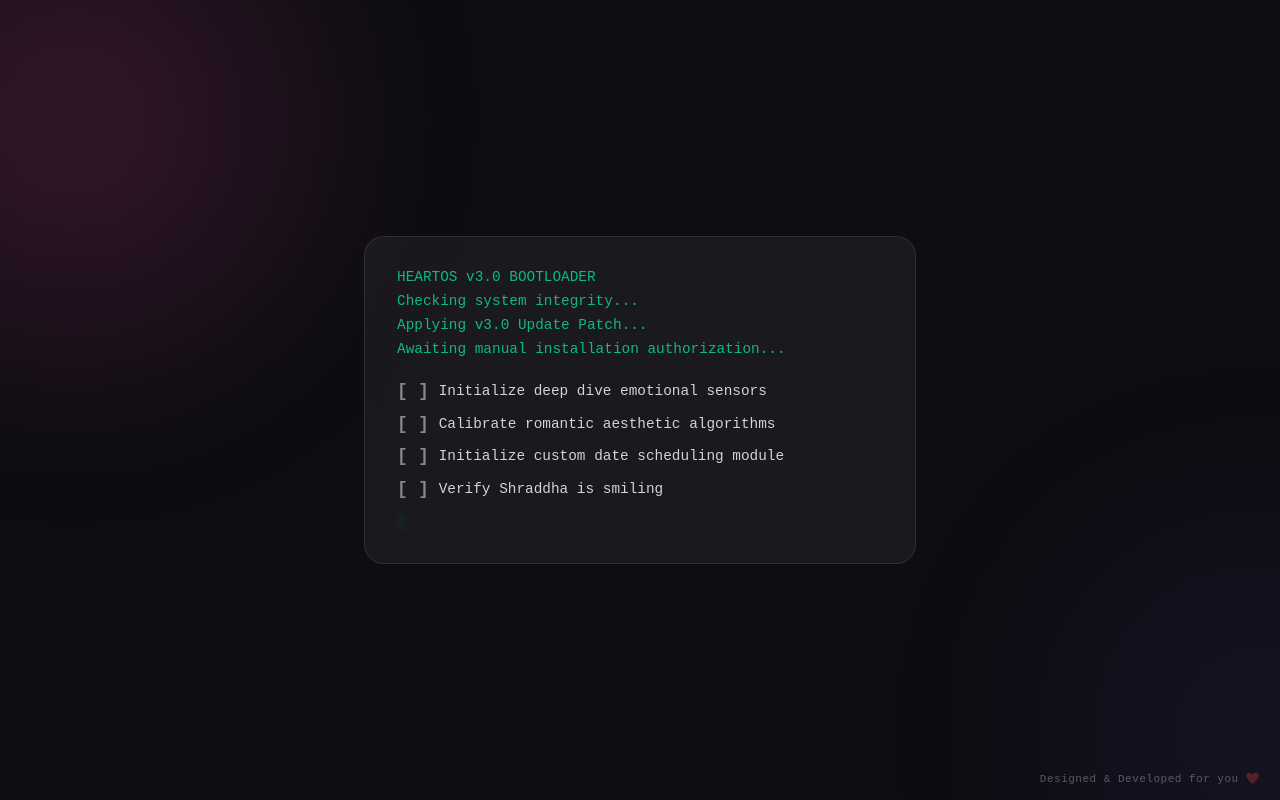
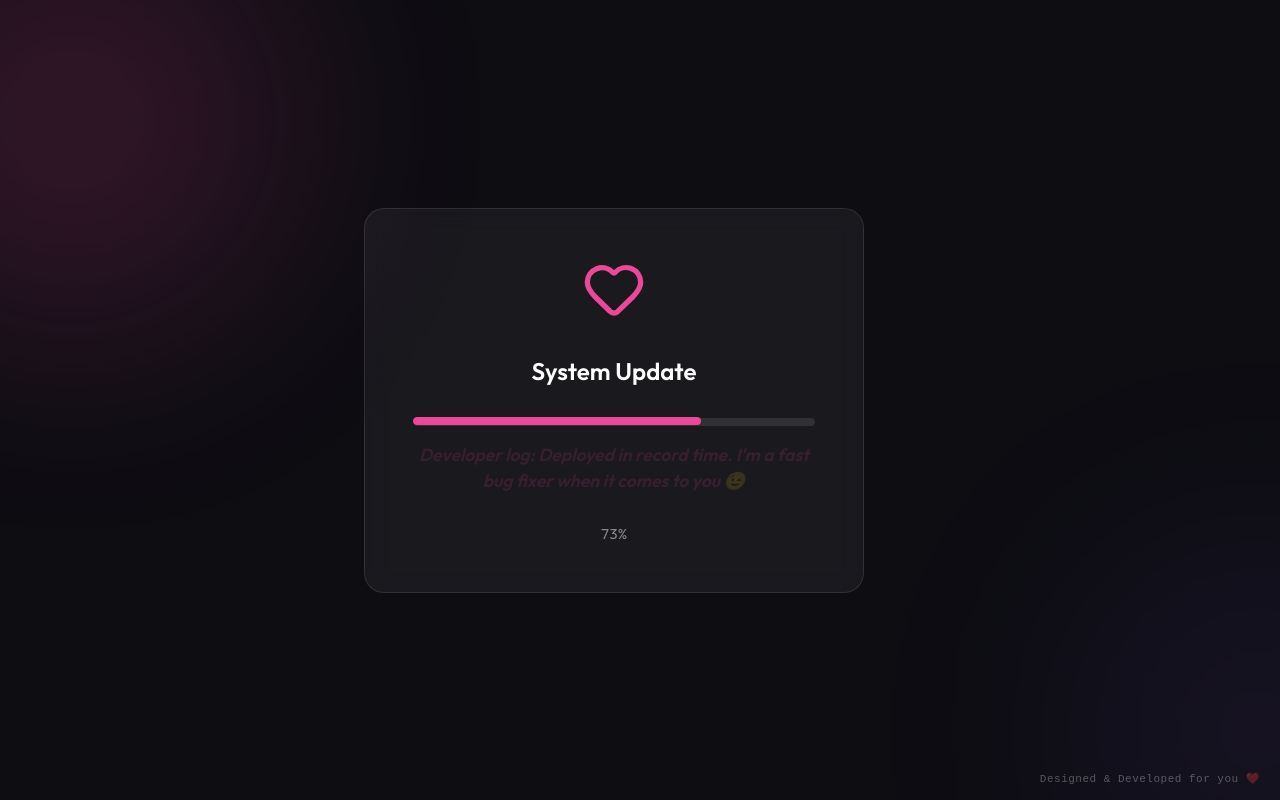
Before and after one commit to OmkarModak/HeartOS, a React (Vite) app: page / in a window 1280 px wide. Built offline with nearby package versions, Linux system fonts and the light colour scheme.

Commit message:
Redesign BootScreen with modern iOS-style update progress and custom text

```diff
--- a/src/components/BootScreen.tsx
+++ b/src/components/BootScreen.tsx
@@ -1,149 +1,117 @@
 import { useState, useEffect } from 'react';
 import { motion, AnimatePresence } from 'framer-motion';
+import { Heart, CheckCircle2, DownloadCloud, Sparkles } from 'lucide-react';
 
-const introSequence = [
-  "HEARTOS v3.0 BOOTLOADER",
-  "Checking system integrity...",
-  "Applying v3.0 Update Patch...",
-  "Awaiting manual installation authorization..."
-];
-
-const checklistItems = [
-  "Initialize deep dive emotional sensors",
-  "Calibrate romantic aesthetic algorithms",
-  "Initialize custom date scheduling module",
-  "Verify Shraddha is smiling"
+const updateSequence = [
+  "Downloading HeartOS v3.0...",
+  "Applying overnight hotfixes...",
+  "Developer log: Deployed in record time. I'm a fast bug fixer when it comes to you 😉",
+  "Optimizing romantic aesthetic algorithms...",
+  "Update Complete. Rebooting..."
 ];
 
 export const BootScreen = ({ onComplete }: { onComplete: () => void }) => {
-  const [lines, setLines] = useState<string[]>([]);
-  const [introIndex, setIntroIndex] = useState(0);
-  const [showChecklist, setShowChecklist] = useState(false);
-  const [checkedItems, setCheckedItems] = useState<boolean[]>(new Array(checklistItems.length).fill(false));
-  const [systemReady, setSystemReady] = useState(false);
+  const [progress, setProgress] = useState(0);
+  const [step, setStep] = useState(0);
+  const [isFinished, setIsFinished] = useState(false);
 
   useEffect(() => {
-    if (introIndex < introSequence.length) {
-      const timer = setTimeout(() => {
-        setLines((prev) => [...prev, introSequence[introIndex]]);
-        setIntroIndex((prev) => prev + 1);
-      }, introIndex === 0 ? 800 : introIndex === 2 ? 1200 : 800);
-      return () => clearTimeout(timer);
-    } else if (!showChecklist) {
-      const timer = setTimeout(() => {
-        setShowChecklist(true);
-      }, 500);
-      return () => clearTimeout(timer);
-    }
-  }, [introIndex, showChecklist]);
+    // Progress bar animation from 0 to 100
+    const duration = 7500; // 7.5 seconds total
+    const intervalTime = 50;
+    const increment = (100 / (duration / intervalTime));
 
-  const handleCheck = (index: number) => {
-    if (systemReady) return;
-    const newChecked = [...checkedItems];
-    newChecked[index] = true;
-    setCheckedItems(newChecked);
+    const timer = setInterval(() => {
+      setProgress(p => {
+        const next = p + increment;
+        if (next >= 100) {
+          clearInterval(timer);
+          setIsFinished(true);
+          return 100;
+        }
+        return next;
+      });
+    }, intervalTime);
 
-    if (newChecked.every(Boolean)) {
-      setTimeout(() => setSystemReady(true), 500);
-    }
-  };
+    return () => clearInterval(timer);
+  }, []);
 
   useEffect(() => {
-    if (systemReady) {
-      const timer = setTimeout(() => {
-        onComplete();
-      }, 2000);
-      return () => clearTimeout(timer);
+    // Map progress to steps for text updates
+    if (progress < 15) setStep(0);
+    else if (progress < 35) setStep(1);
+    else if (progress < 70) setStep(2);
+    else if (progress < 95) setStep(3);
+    else setStep(4);
+  }, [progress]);
+
+  useEffect(() => {
+    if (isFinished) {
+      const t = setTimeout(() => onComplete(), 1500);
+      return () => clearTimeout(t);
     }
-  }, [systemReady, onComplete]);
+  }, [isFinished, onComplete]);
 
   return (
     <motion.div
       className="glass-panel"
-      style={{ padding: '2rem', fontFamily: '"Fira Code", monospace', fontSize: '0.9rem', color: 'var(--success)' }}
-      initial={{ opacity: 0, y: 20 }}
-      animate={{ opacity: 1, y: 0 }}
-      exit={{ opacity: 0, y: -20 }}
+      style={{ padding: '3rem', maxWidth: '500px', width: '100%', display: 'flex', flexDirection: 'column', alignItems: 'center', textAlign: 'center' }}
+      initial={{ opacity: 0, scale: 0.9 }}
+      animate={{ opacity: 1, scale: 1 }}
+      exit={{ opacity: 0, scale: 1.1 }}
     >
-      {/* Intro Lines */}
-      {lines.map((line, idx) => (
+      <motion.div
+        animate={{ scale: isFinished ? [1, 1.2, 1] : 1 }}
+        transition={{ duration: 0.5 }}
+        style={{ marginBottom: '2rem' }}
+      >
+        {isFinished ? (
+          <CheckCircle2 size={64} color="var(--accent-pink)" />
+        ) : step === 2 ? (
+          <Sparkles size={64} color="var(--accent-pink)" />
+        ) : step === 3 ? (
+          <Heart size={64} color="var(--accent-pink)" />
+        ) : (
+          <DownloadCloud size={64} color="var(--text-secondary)" />
+        )}
+      </motion.div>
+
+      <h2 style={{ color: 'white', marginBottom: '2rem', fontWeight: 600 }}>System Update</h2>
+
+      {/* Progress Bar Container */}
+      <div style={{ width: '100%', height: '8px', background: 'rgba(255,255,255,0.1)', borderRadius: '4px', overflow: 'hidden', marginBottom: '1.5rem' }}>
         <motion.div
-          key={idx}
-          initial={{ opacity: 0, x: -10 }}
-          animate={{ opacity: 1, x: 0 }}
-          style={{
-            marginBottom: '0.5rem',
-            color: line.includes('v2.0') ? '#ffbd2e' : 'var(--success)'
-          }}
-        >
-          {line}
-        </motion.div>
-      ))}
+          style={{ height: '100%', background: 'var(--accent-pink)', borderRadius: '4px' }}
+          initial={{ width: '0%' }}
+          animate={{ width: `${progress}%` }}
+          transition={{ ease: "linear", duration: 0.1 }}
+        />
+      </div>
 
-      {/* Interactive Checklist */}
-      {showChecklist && (
-        <motion.div
-          initial={{ opacity: 0 }}
-          animate={{ opacity: 1 }}
-          style={{ marginTop: '1.5rem', display: 'flex', flexDirection: 'column', gap: '0.8rem' }}
-        >
-          {checklistItems.map((item, idx) => (
-            <motion.div
-              key={idx}
-              initial={{ opacity: 0, x: -10 }}
-              animate={{ opacity: 1, x: 0 }}
-              transition={{ delay: idx * 0.1 }}
-              style={{ display: 'flex', alignItems: 'center', gap: '10px', cursor: checkedItems[idx] ? 'default' : 'pointer', opacity: checkedItems[idx] ? 0.6 : 1 }}
-              onClick={() => handleCheck(idx)}
-              whileHover={!checkedItems[idx] ? { x: 5 } : {}}
-            >
-              <span style={{
-                color: checkedItems[idx] ? 'var(--success)' : '#888',
-                fontWeight: 'bold',
-                fontSize: '1.1rem'
-              }}>
-                [{checkedItems[idx] ? '✓' : ' '}]
-              </span>
-              <span style={{ color: checkedItems[idx] ? 'var(--success)' : '#d4d4d4' }}>
-                {item}
-              </span>
-            </motion.div>
-          ))}
-        </motion.div>
-      )}
-
-      {/* Progress Counter */}
-      {showChecklist && !systemReady && checkedItems.some(Boolean) && (
-        <motion.div
-          initial={{ opacity: 0 }}
-          animate={{ opacity: 1 }}
-          style={{ marginTop: '1rem', color: 'var(--success)', fontWeight: 'bold' }}
-        >
-          {'>'} {checkedItems.filter(Boolean).length} passed...
-        </motion.div>
-      )}
-
-      {/* System Ready Message */}
-      <AnimatePresence>
-        {systemReady && (
+      {/* Dynamic Text */}
+      <div style={{ height: '60px', display: 'flex', alignItems: 'center', justifyContent: 'center' }}>
+        <AnimatePresence mode="wait">
           <motion.div
+            key={step}
             initial={{ opacity: 0, y: 10 }}
             animate={{ opacity: 1, y: 0 }}
-            style={{ marginTop: '2rem', fontWeight: 'bold', color: 'var(--accent-pink)', textAlign: 'center', fontSize: '1.1rem' }}
+            exit={{ opacity: 0, y: -10 }}
+            style={{
+              color: step === 2 ? 'var(--accent-pink)' : 'var(--text-secondary)',
+              fontSize: '1.1rem',
+              lineHeight: '1.5',
+              fontStyle: step === 2 ? 'italic' : 'normal',
+              fontWeight: step === 2 ? 600 : 400
+            }}
           >
-            UPDATE COMPLETE. HEARTOS v3.0 READY ❤️
+            {updateSequence[step]}
           </motion.div>
-        )}
-      </AnimatePresence>
+        </AnimatePresence>
+      </div>
 
-      {/* Blinking Cursor */}
-      {!systemReady && (
-        <motion.div
-          animate={{ opacity: [1, 0] }}
-          transition={{ repeat: Infinity, duration: 0.8 }}
-          style={{ display: 'inline-block', width: '8px', height: '16px', background: 'var(--success)', marginTop: '1rem', verticalAlign: 'middle' }}
-        />
-      )}
+      <div style={{ marginTop: '1rem', color: '#888', fontSize: '0.9rem', fontVariantNumeric: 'tabular-nums' }}>
+        {Math.round(progress)}%
+      </div>
     </motion.div>
   );
 };
```
